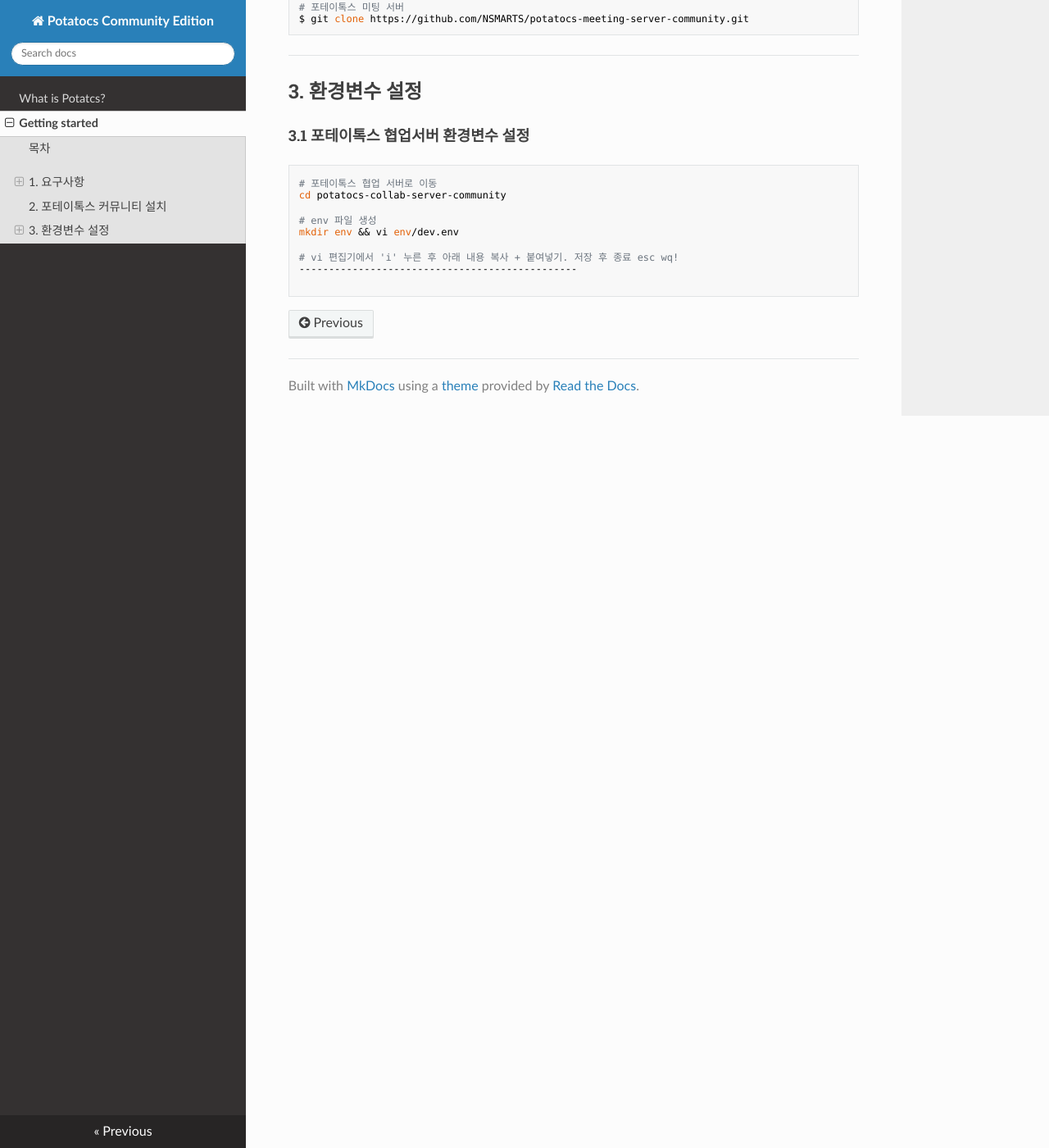
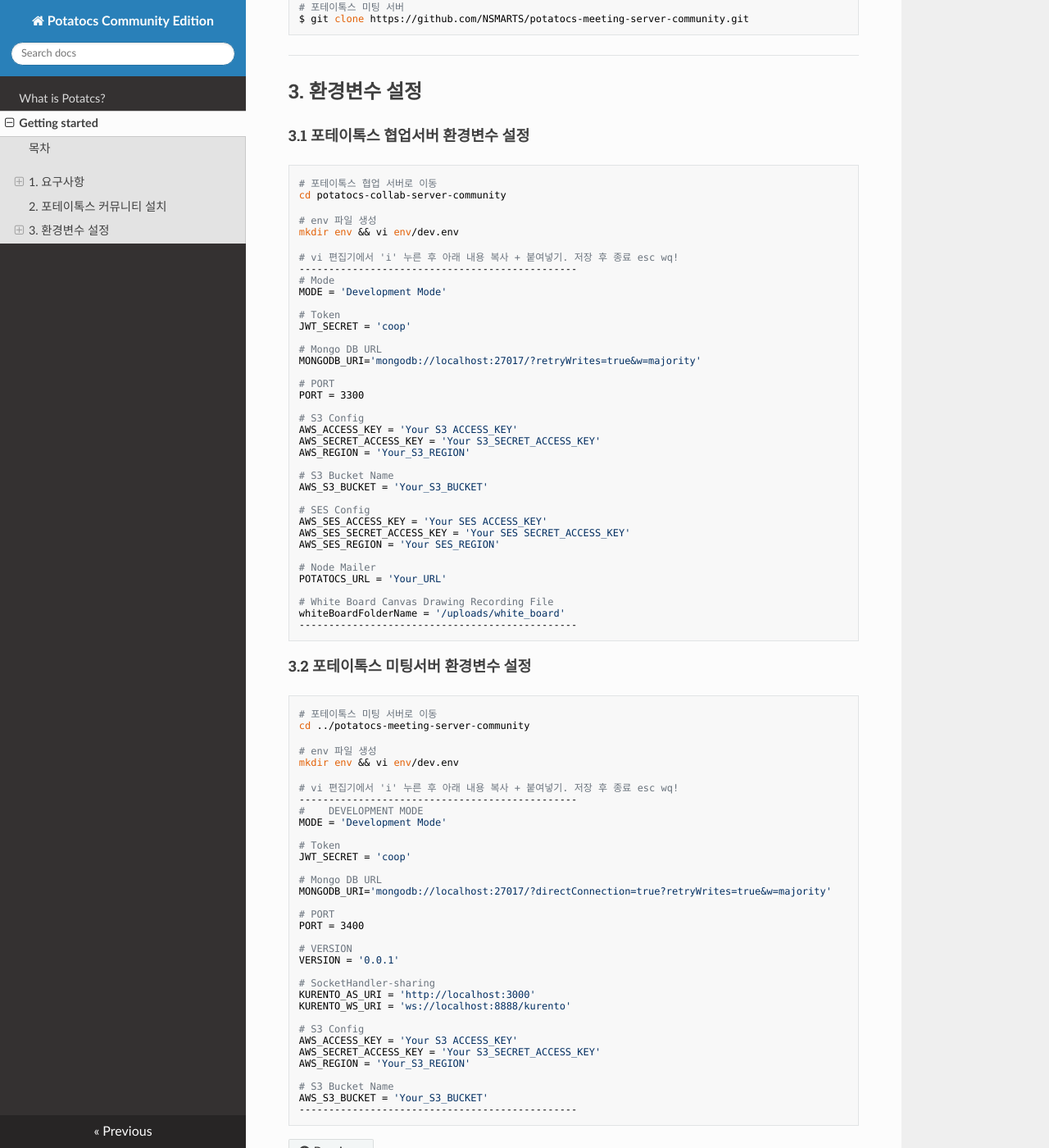
Before and after one commit to potatocs-ce/potatocs-ce-introduction, an MkDocs documentation site: the page built from docs/install.md, in a window 1280 px wide and 1400 px high, scrolled down 2302 px. Shown: the whole window at 82% size. Built offline with MkDocs 1.6.1, drawn with Linux system fonts in a browser that asks for light colours; nearby versions of some CDN libraries.

Commit message:
Fixed Documents contents

````diff
--- a/docs/install.md
+++ b/docs/install.md
@@ -132,5 +132,75 @@
 
 # vi 편집기에서 'i' 누른 후 아래 내용 복사 + 붙여넣기. 저장 후 종료 esc wq!
 -----------------------------------------------
+# Mode
+MODE = 'Development Mode'
 
+# Token
+JWT_SECRET = 'coop'
+
+# Mongo DB URL
+MONGODB_URI='mongodb://localhost:27017/?retryWrites=true&w=majority'
+
+# PORT
+PORT = 3300
+
+# S3 Config
+AWS_ACCESS_KEY = 'Your S3 ACCESS_KEY'
+AWS_SECRET_ACCESS_KEY = 'Your S3_SECRET_ACCESS_KEY'
+AWS_REGION = 'Your_S3_REGION'
+
+# S3 Bucket Name
+AWS_S3_BUCKET = 'Your_S3_BUCKET'
+
+# SES Config
+AWS_SES_ACCESS_KEY = 'Your SES ACCESS_KEY'
+AWS_SES_SECRET_ACCESS_KEY = 'Your SES SECRET_ACCESS_KEY'
+AWS_SES_REGION = 'Your SES_REGION'
+
+# Node Mailer
+POTATOCS_URL = 'Your_URL'
+
+# White Board Canvas Drawing Recording File
+whiteBoardFolderName = '/uploads/white_board'
+-----------------------------------------------
 ```
+
+#### 3.2 포테이톡스 미팅서버 환경변수 설정
+
+```sh
+# 포테이톡스 미팅 서버로 이동
+cd ../potatocs-meeting-server-community
+
+# env 파일 생성
+mkdir env && vi env/dev.env
+
+# vi 편집기에서 'i' 누른 후 아래 내용 복사 + 붙여넣기. 저장 후 종료 esc wq!
+-----------------------------------------------
+#    DEVELOPMENT MODE
+MODE = 'Development Mode'
+
+# Token
+JWT_SECRET = 'coop'
+
+# Mongo DB URL
+MONGODB_URI='mongodb://localhost:27017/?directConnection=true?retryWrites=true&w=majority'
+
+# PORT
+PORT = 3400
+
+# VERSION
+VERSION = '0.0.1'
+
+# SocketHandler-sharing
+KURENTO_AS_URI = 'http://localhost:3000'
+KURENTO_WS_URI = 'ws://localhost:8888/kurento'
+
+# S3 Config
+AWS_ACCESS_KEY = 'Your S3 ACCESS_KEY'
+AWS_SECRET_ACCESS_KEY = 'Your S3_SECRET_ACCESS_KEY'
+AWS_REGION = 'Your_S3_REGION'
+
+# S3 Bucket Name
+AWS_S3_BUCKET = 'Your_S3_BUCKET'
+-----------------------------------------------
+```
````
